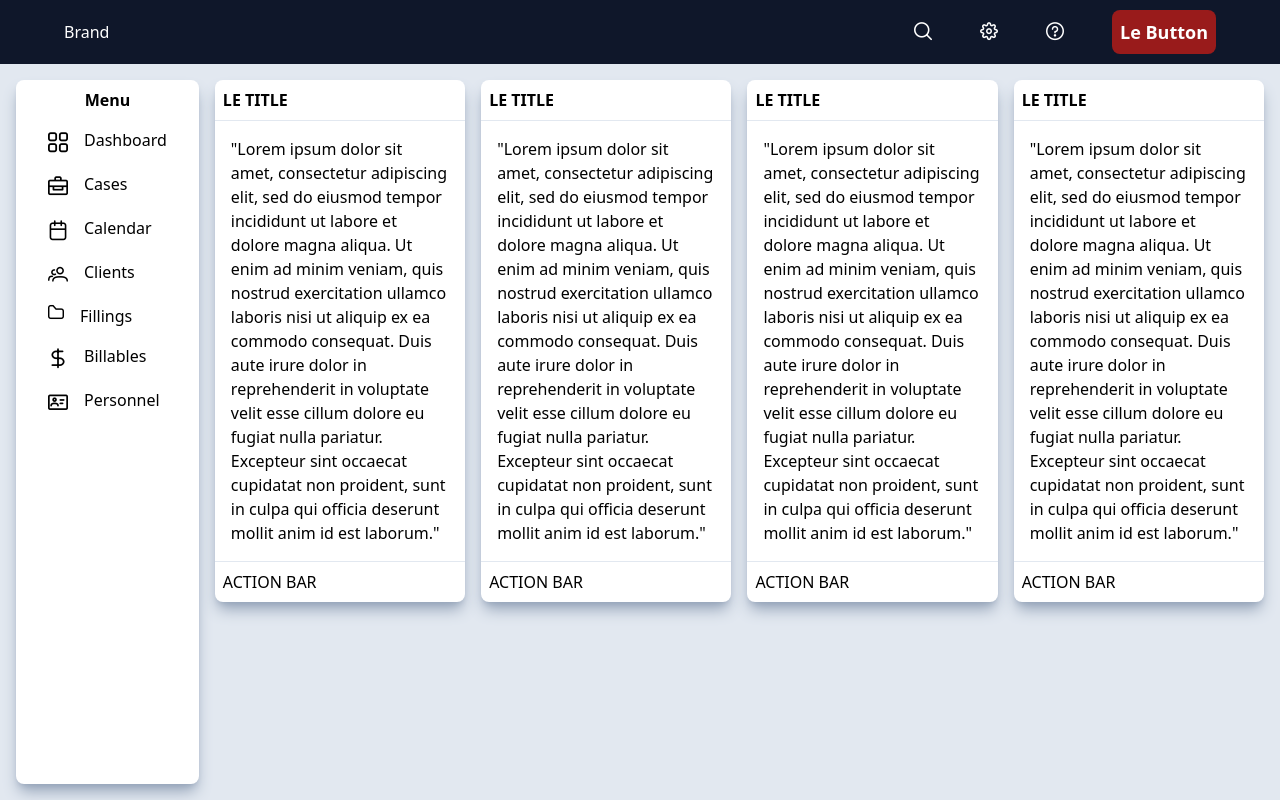
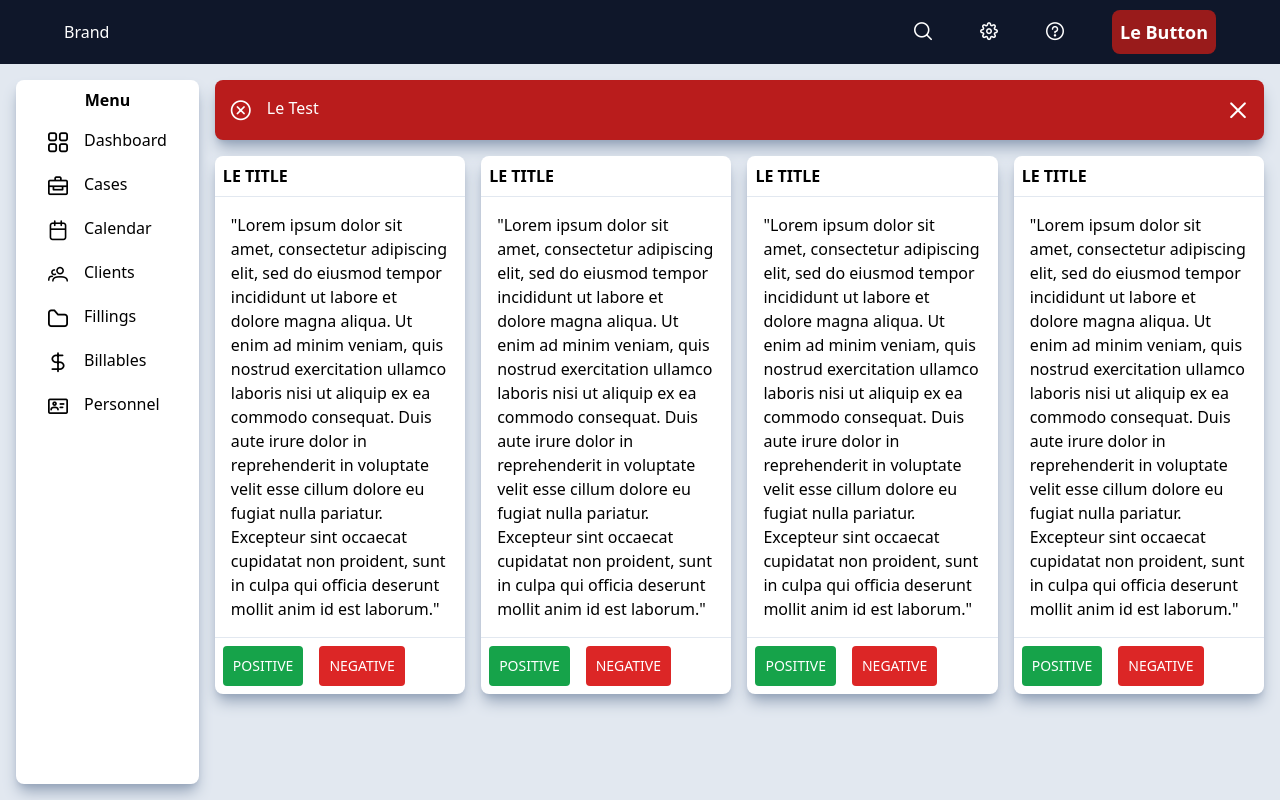
Before and after one commit to phoenixpinpoint/vue-dashboard, a Vue app: page / in a window 1280 px wide. Built offline with nearby package versions, Linux system fonts and the light colour scheme.

Commit message:
Added Alert Message and button CSS class, button work, card work

```diff
--- a/src/App.vue
+++ b/src/App.vue
@@ -4,6 +4,7 @@
 		<div class="flex grow bg-slate-200">
 			<SideNav />
       <div class="flow">
+        <AlertMessage alert-type="error" alert-message="Le Test"/>
         <div class="mr-4 my-4 space-x-4 flex">
           <DataCard />
           <DataCard />
@@ -17,6 +18,7 @@
 <script>
 import MenuBar from './components/MenuBar.vue'
 import SideNav from './components/SideNav.vue'
+import AlertMessage from './components/AlertMessage.vue'
 import DataCard from './components/DataCard.vue'
 
 export default {
@@ -24,7 +26,8 @@ export default {
   components: {
     MenuBar,
     SideNav,
-    DataCard
+    DataCard,
+    AlertMessage
   }
 }
 </script>
--- a/src/assets/styles/index.css
+++ b/src/assets/styles/index.css
@@ -6,4 +6,12 @@
 	.menu-bar-item {
 		@apply font-bold text-lg content-center hover:cursor-pointer hover:text-blue-500 ml-12 last:mr-16;
 	}
+
+  .alert-message {
+    @apply p-4 mt-4 mr-4 border-solid rounded-lg shadow-lg shadow-slate-400 text-white;
+  }
+
+  .button {
+    @apply p-2 m-2 border-2 border-transparent rounded text-white text-sm
+  }
 }
--- a/src/components/AlertMessage.vue
+++ b/src/components/AlertMessage.vue
@@ -1,9 +1,13 @@
 <template>
-  <div class="bg-red-700 p-4 border-solid border-1 rounded-lg shadow-lg shadow-slate-400 text-white">
-    <div>
-      "Lorem ipsum dolor sit amet, consectetur adipiscing elit, sed do eiusmod tempor incididunt ut labore et dolore magna aliqua. Ut enim ad minim veniam, quis nostrud exercitation ullamco laboris nisi ut aliquip ex ea commodo consequat. Duis aute irure dolor in reprehenderit in voluptate velit esse cillum dolore eu fugiat nulla pariatur. Excepteur sint occaecat cupidatat non proident, sunt in culpa qui officia deserunt mollit anim id est laborum."
-    </div>
-    <div>
+  <div class="alert-message bg-red-700">
+    <div class="flex">
+      <div v-if="alertType === 'error'" class="pi pi-times-circle text-xl">
+      </div>
+      <div class="ml-4">
+        {{alertMessage}}
+      </div>
+      <div class="pi pi-times text-xl last:ml-auto hover:cursor-pointer">
+      </div>
     </div>
   </div>
 </template>
@@ -11,7 +15,12 @@
 
 
 <script>
-
+  export default {
+    props: [
+      'alertType',
+      'alertMessage'
+    ]
+  }
 </script>
 
 
--- a/src/components/DataCard.vue
+++ b/src/components/DataCard.vue
@@ -6,8 +6,9 @@
     <div class="p-4">
       "Lorem ipsum dolor sit amet, consectetur adipiscing elit, sed do eiusmod tempor incididunt ut labore et dolore magna aliqua. Ut enim ad minim veniam, quis nostrud exercitation ullamco laboris nisi ut aliquip ex ea commodo consequat. Duis aute irure dolor in reprehenderit in voluptate velit esse cillum dolore eu fugiat nulla pariatur. Excepteur sint occaecat cupidatat non proident, sunt in culpa qui officia deserunt mollit anim id est laborum."
     </div>
-    <div class="p-2 border-t border-solid border-slate-200">
-      ACTION BAR
+    <div class="border-t border-solid border-slate-200">
+      <button class="button bg-green-600 hover:bg-green-800">POSITIVE</button>
+      <button class="button bg-red-600 hover:bg-red-800">NEGATIVE</button>
     </div>
   </div>
 </template>
--- a/src/components/SideNav.vue
+++ b/src/components/SideNav.vue
@@ -5,7 +5,7 @@
     <SideNavItem item-icon="pi pi-briefcase text-xl" item-label="Cases"/>
     <SideNavItem item-icon="pi pi-calendar text-xl" item-label="Calendar"/>
     <SideNavItem item-icon="pi pi-users text-xl" item-label="Clients"/>
-    <SideNavItem item-icon="pi pi-folder" item-label="Fillings"/>
+    <SideNavItem item-icon="pi pi-folder text-xl" item-label="Fillings"/>
     <SideNavItem item-icon="pi pi-dollar text-xl" item-label="Billables"/>
     <SideNavItem item-icon="pi pi-id-card text-xl" item-label="Personnel"/>
   </div>
```
